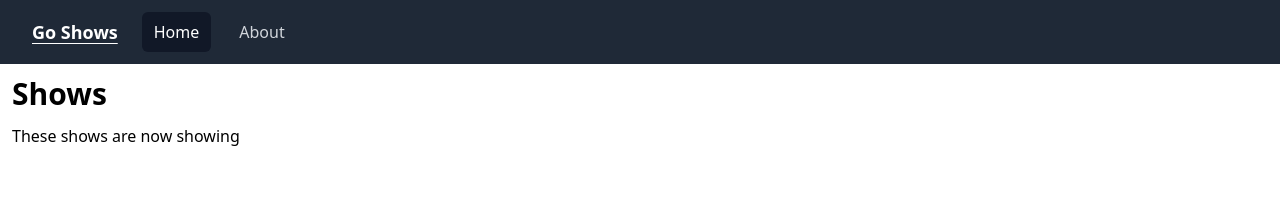
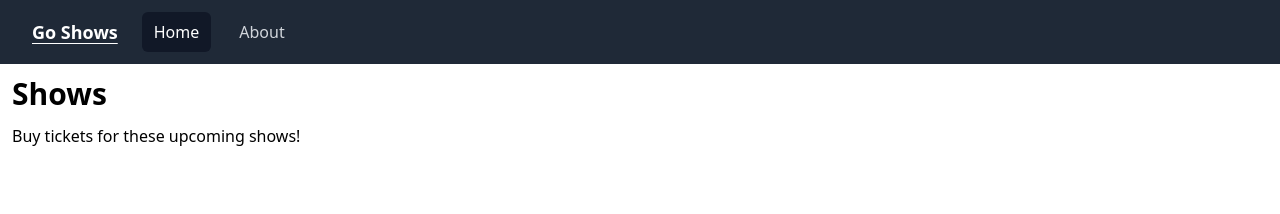
Before and after one commit to jgarivera/go-shows, a React (Create React App) app in the folder client/: page / in a window 1280 px wide. Shown: the top 214 px of the page. Built offline with nearby package versions, Linux system fonts and the light colour scheme.

Commit message:
fix(client): improve show list subtitle

```diff
--- a/client/src/features/shows/components/ShowList.tsx
+++ b/client/src/features/shows/components/ShowList.tsx
@@ -10,7 +10,7 @@ export default function ShowList({
   return (
     <div className="m-3">
       <h1 className="text-3xl font-bold my-3">Shows</h1>
-      <p className="mb-3">These shows are now showing</p>
+      <p className="mb-3">Buy tickets for these upcoming shows!</p>
       {shows.map((show) => {
         return <Show key={show.id} show={show} />;
       })}
```
